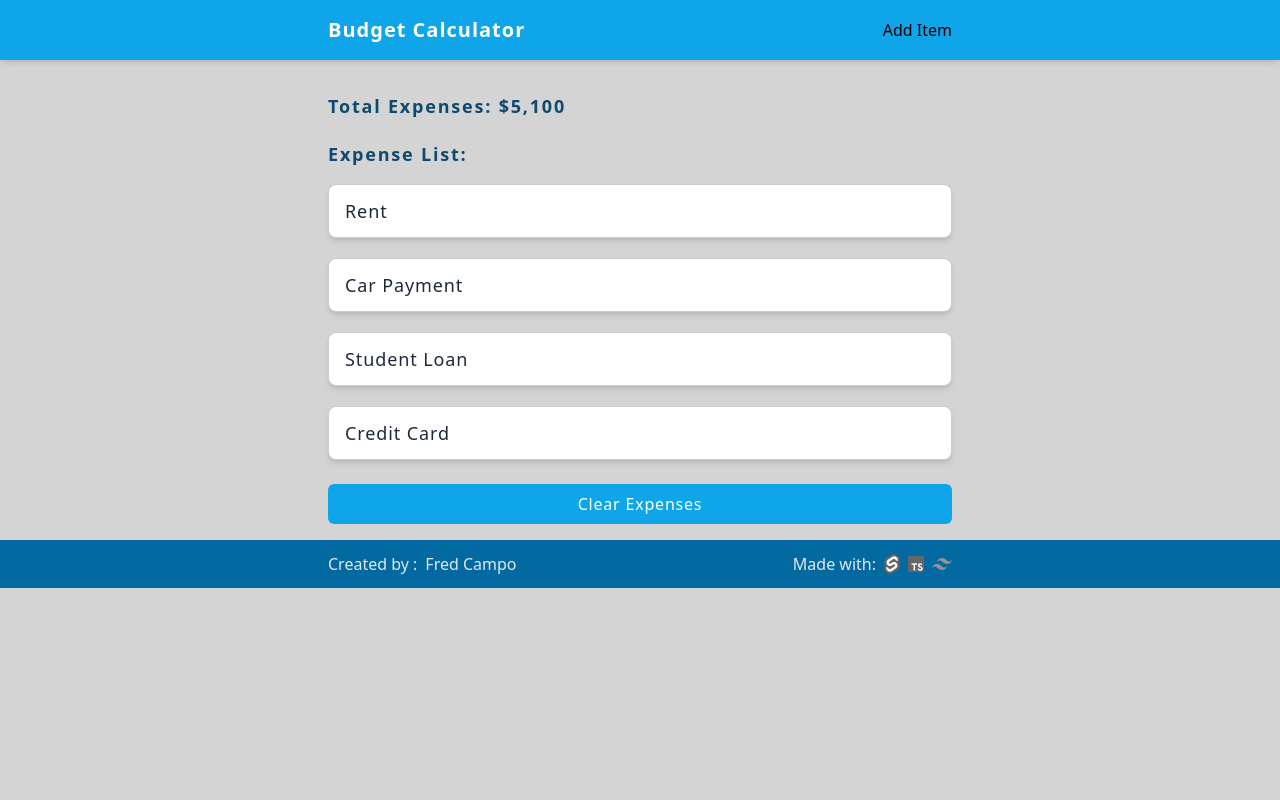
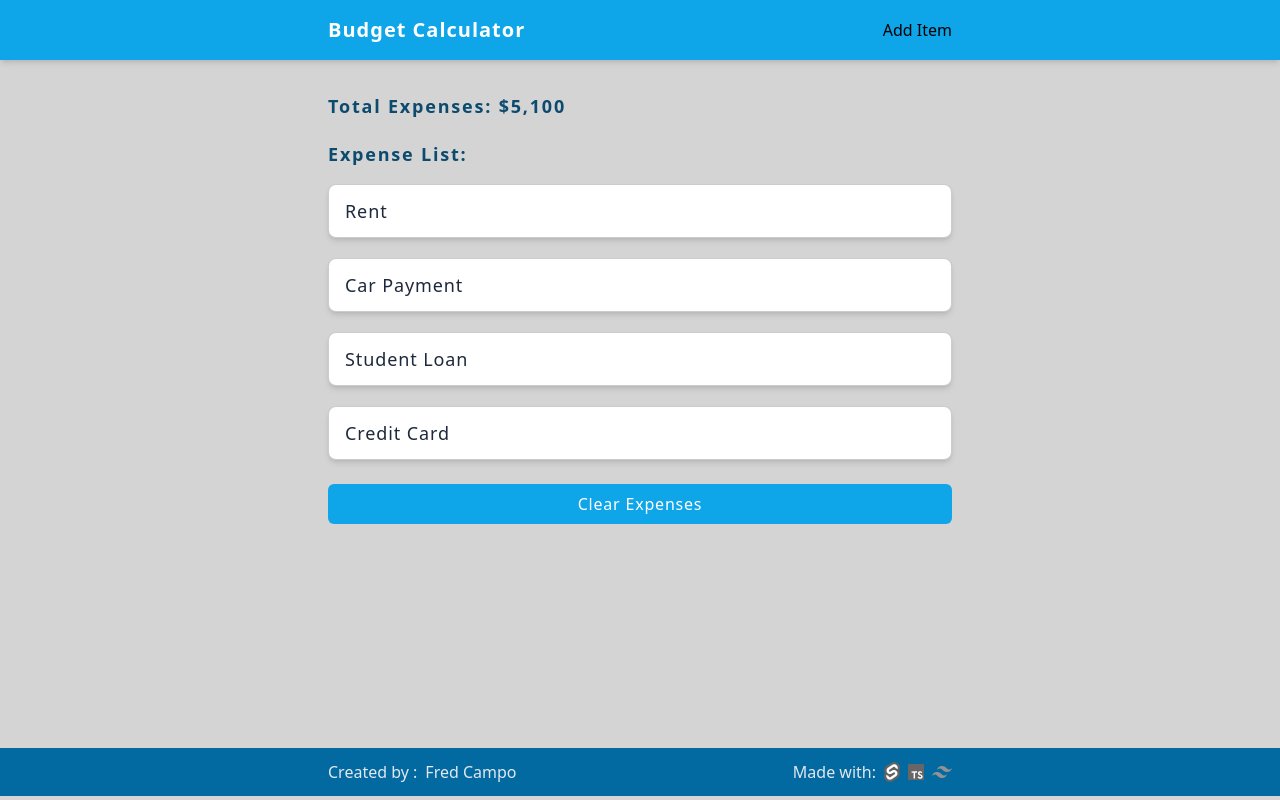
Before and after one commit to fredcamp/u-svelte, a Svelte app in the folder budget-calc/: page / in a window 1280 px wide. Built offline with nearby package versions, Linux system fonts and the light colour scheme.

Commit message:
added main min-height

```diff
--- a/budget-calc/src/components/Main.svelte
+++ b/budget-calc/src/components/Main.svelte
@@ -1,3 +1,5 @@
-<main class="mx-auto mt-8 px-5 text-sky-900 sm:max-w-screen-sm sm:px-2">
+<main
+  class="mx-auto mt-8 min-h-[80vh] px-5 text-sky-900 sm:max-w-screen-sm sm:px-2"
+>
   <slot />
 </main>
```
